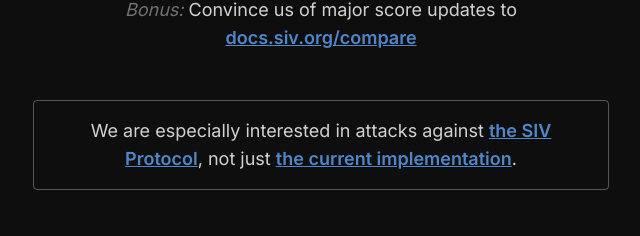
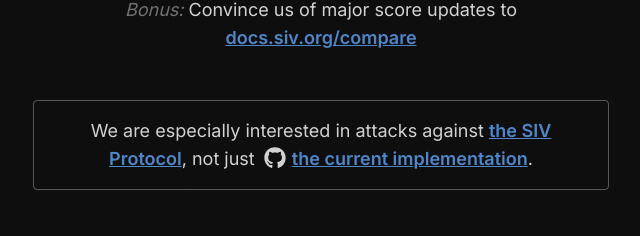
Before and after one commit to siv-org/hack.siv.org, a Next.js app: page / in a window 1280 px wide. Shown: the part 1592-1828 px from the top of the page, without its empty margins (319-959 px from the left). Built offline with nearby package versions, Linux system fonts and the light colour scheme.

Commit message:
Add Github icon

```diff
--- a/app/page.tsx
+++ b/app/page.tsx
@@ -5,6 +5,7 @@
 import VV from './images/votingvillage.png'
 import Image from 'next/image'
 import { Countdown } from './Countdown'
+import { FaGithub } from 'react-icons/fa'
 
 const deepTeal = '#114852'
 const deepRed = 'rgb(92, 1, 1)'
@@ -96,6 +97,7 @@
           the SIV Protocol
         </a>
         , not just{' '}
+        <FaGithub className="inline mr-1.5 relative bottom-0.5 ml-1 text-[22px]" />
         <a
           className={linkStyle}
           href="https://github.com/siv-org/siv"
--- a/package.json
+++ b/package.json
@@ -12,7 +12,8 @@
     "next": "14.2.5",
     "react": "^18",
     "react-countdown": "^2.3.5",
-    "react-dom": "^18"
+    "react-dom": "^18",
+    "react-icons": "^5.2.1"
   },
   "devDependencies": {
     "@types/node": "^20",
```
Also changed, not shown: app/images/github.png (deleted).
